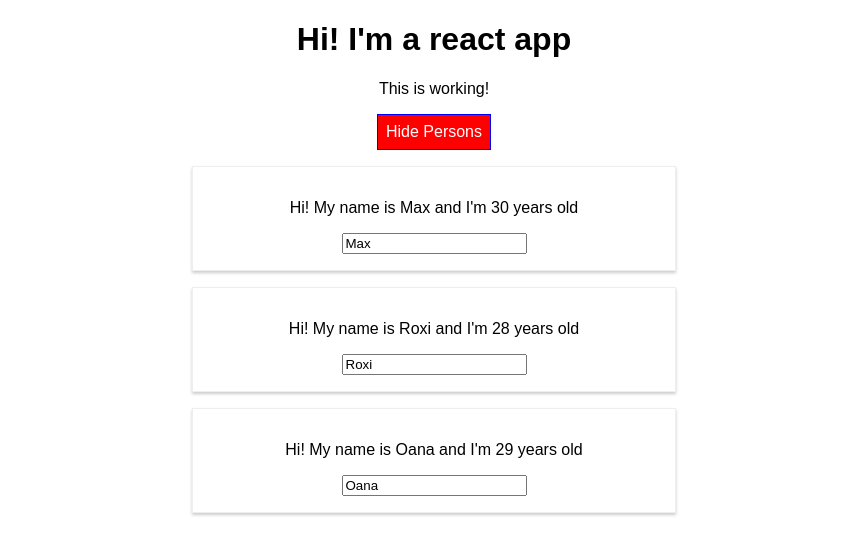
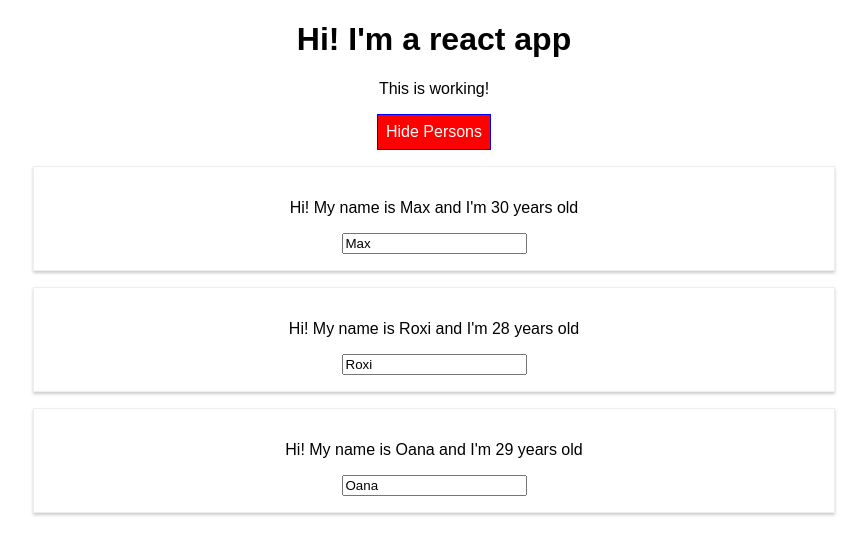
Before and after one commit to rcioara/react-start, a React (Create React App) app: page / in a window 1280 px wide. Both pictures are taken after a click on the button "Show Persons". Shown: the top 554 px of the page, without its empty margins (206-1073 px from the left). Built offline with nearby package versions, Linux system fonts and the light colour scheme.

Commit message:
remove radium

```diff
--- a/src/App.js
+++ b/src/App.js
@@ -1,6 +1,5 @@
 import React, { Component } from 'react';
 import './App.css';
-import Radium, { StyleRoot } from 'radium';
 import Person from './Person/Person';
 
 class App extends Component {
@@ -45,10 +44,7 @@
       border: '1px solid blue',
       padding: '8px',
       cursor: 'pointer',
-      ':hover': {
-        backgroundColor: 'lightgreen',
-        color: 'black'
-      }
+
     }
 
     let btnText = 'Show Persons';
@@ -64,10 +60,7 @@
       }));
       btnText = 'Hide Persons';
       style.backgroundColor = 'red';
-      style[':hover'] = {
-        backgroundColor: 'salmon',
-        color: 'black'
-      }
+
     }
 
     let classes = [];
@@ -79,7 +72,7 @@
     }
 
     return (
-      <StyleRoot>
+
       <div className="App">
         <h1>Hi! I'm a react app</h1>
         <p className={classes.join(' ')}>This is working!</p>
@@ -88,9 +81,9 @@
         </button>
         {persons}
       </div>
-      </StyleRoot>
+
     );
   }
 }
 
-export default Radium(App);
+export default App;
--- a/src/Person/Person.js
+++ b/src/Person/Person.js
@@ -1,19 +1,14 @@
 import React from 'react';
 import './Person.css';
-import Radium from 'radium';
 
 const Person = (props) => {
-    const style = {
-        '@media (min-width: 500px)': {
-            width: '450px'
-        }
-    }
+
     return (
-        <div className="Person" style={style}>
+        <div className="Person" >
             <p onClick={props.click}> Hi! My name is {props.name} and I'm {props.age} years old</p>
             <input type="text" onChange={props.change} value={props.name}></input>
         </div>
     );
 }
 
-export default Radium(Person);
+export default Person;
```
Lines whose indentation alone changed are shown as unchanged.
